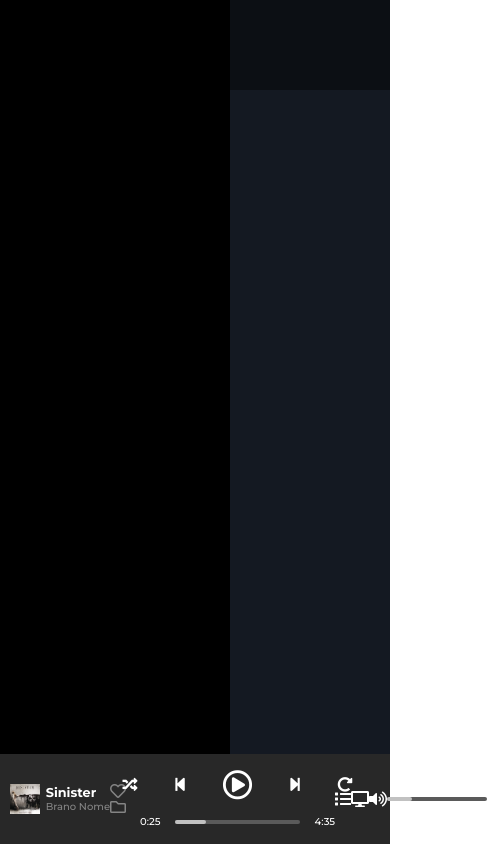
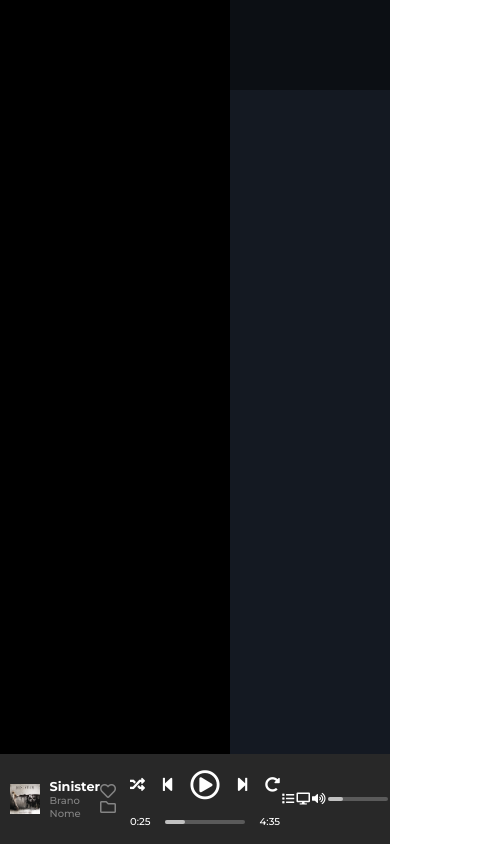
Before and after one commit to fabiopisa/html-css-spotifyweb, a plain HTML site: page index.html in a window 390 px wide. Shown: the whole page, 487 px wide, since content can reach past the window. Drawn offline with Linux system fonts and the light colour scheme.

Commit message:
commit footer responsive

```diff
--- a/assets/css/style.css
+++ b/assets/css/style.css
@@ -76,15 +76,6 @@ footer {
   justify-content: space-between;
 }
 
-.song, .volume{
-  width: 230px;
-  height:90px;
-}
-
-.player{
-  width: calc(100%/2);
-  height: 90px;
-}
 /* SONG */
 .song{
   display: flex;
@@ -133,6 +124,8 @@ footer {
 /* /SONG */
 /* PLAYER */
 .player{
+  width: calc(100%/2);
+  height: 90px;
   display: flex;
   flex-direction: column;
   display: flex;
@@ -180,6 +173,8 @@ footer {
 /*/ PLAYER */
 /* VOLUME */
 .volume{
+  width: 230px;
+  height:90px;
   display: flex;
   justify-content: space-evenly;
   align-items: center;
@@ -197,8 +192,6 @@ footer {
   border-radius: 20px;
 }
 /* /VOLUME */
-/* /SEZIONE BARRA PLAY */
-
 /* MEDIAQUERY */
 @media (min-width:750px) and (max-width:969px){
   .song .icon-song{
@@ -213,7 +206,7 @@ footer {
 
 @media (max-width:749px){
   .song{
-    width:180px ;
+    width:140px ;
   }
   .song .icon-song{
     flex-direction: column;
@@ -221,15 +214,32 @@ footer {
     width: 30px;
   }
   .song .img-text-song{
-    width: 110px;
+    width: 100px;
     padding-right:0 ;
     padding-left: 10px;
   }
-
+  .song .img-text-song .title-art-song{
+    width: 50px;
+  }
   .song img{
     width: 30px;
     height: 30px;
   }
-
+  .player{
+    width: 150px;
+  }
+  .player .play-btn{
+    width: 150px;
+  }
+  .volume{
+    width: 140px;
+  }
+  .volume .vol-line{
+    width: 60px;
+  }
+  .volume i{
+    font-size: 12px;
+  }
 }
 /* /MEDIAQUERY */
+/* /SEZIONE BARRA PLAY */
```
